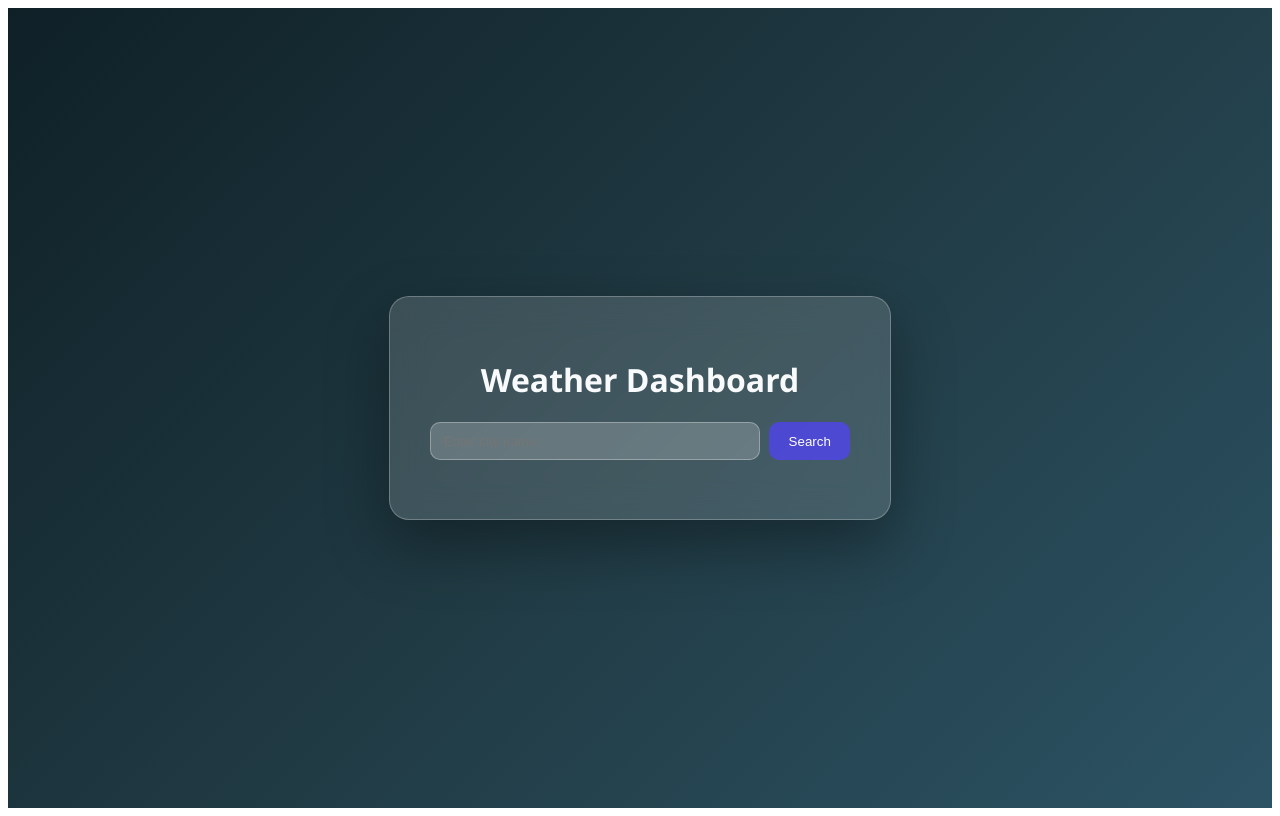
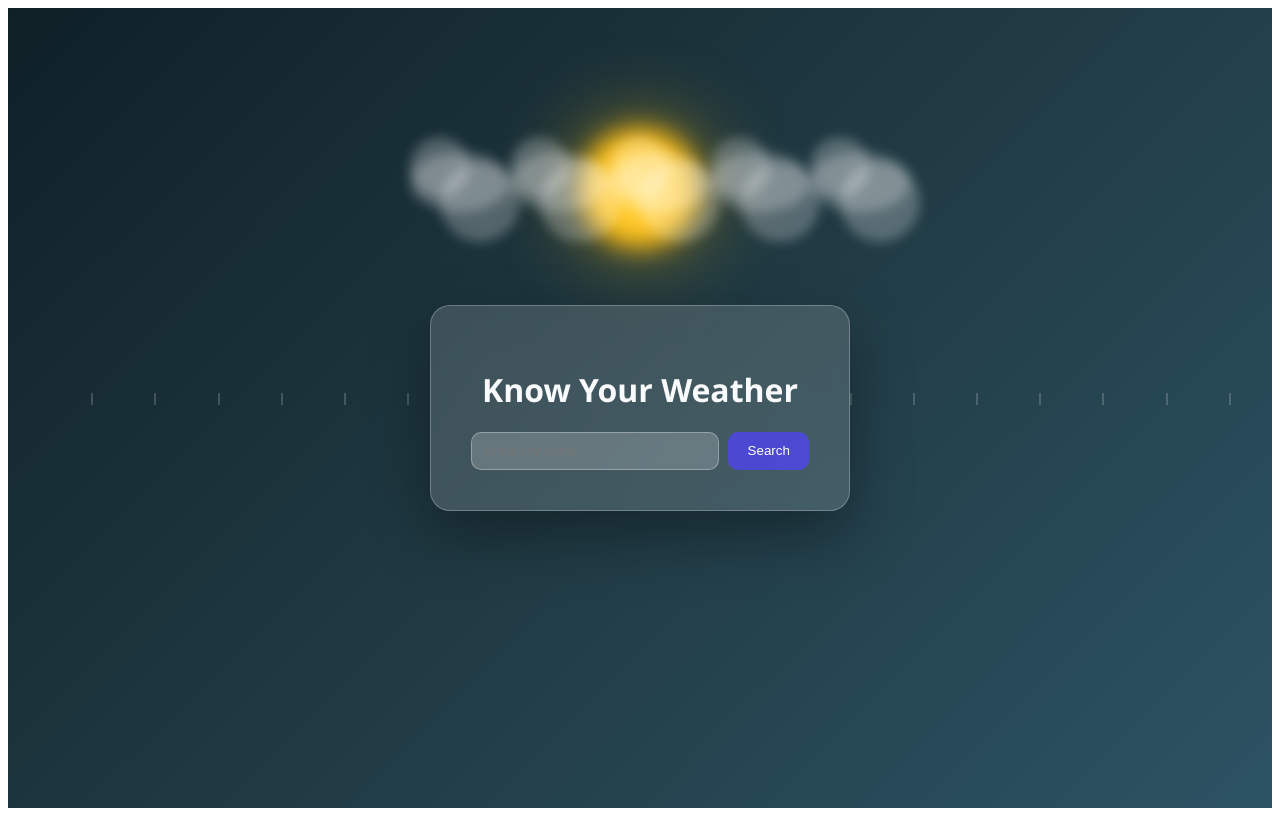
Before and after one commit to Confidentwebs/Weather-View, a Vue app: page / in a window 1280 px wide. Built offline with nearby package versions, Linux system fonts and the light colour scheme.

Commit message:
Update weather UI: add sun, clouds, rain, and improved full search layout

```diff
--- a/index.html
+++ b/index.html
@@ -2,7 +2,7 @@
 <html lang="">
   <head>
     <meta charset="UTF-8">
-    <!-- <link rel="icon" href="/favicon.ico"> -->
+    <link rel="icon" href="/favicon.ico">
     <meta name="viewport" content="width=device-width, initial-scale=1.0">
     <title>Weather Dashboard</title>
   </head>
--- a/src/App.vue
+++ b/src/App.vue
@@ -1,7 +1,21 @@
 <template>
   <div class="app">
-    <div class="weather-card">
-      <h1>Weather Dashboard</h1>
+    <!-- Background weather objects -->
+    <div class="weather-background">
+      <div class="sun"></div>
+      <!-- Clouds floating around sun -->
+      <div class="cloud" v-for="n in 5" :key="'cloud'+n" :style="{'--i': n}"></div>
+      <!-- Raindrops -->
+      <div class="raindrop" v-for="n in 20" :key="'rain'+n" :style="{'--i': n}"></div>
+    </div>
+
+    <div
+      class="weather-container"
+      :class="{ searched: weatherStore.currentWeather }"
+    >
+      <!-- Card before search -->
+      <div v-if="!weatherStore.currentWeather" class="weather-card">
+        <h1>Know Your Weather</h1>
 
         <div class="search">
           <input
@@ -12,12 +26,21 @@
           />
           <button @click="getWeather">Search</button>
         </div>
+      </div>
 
-      <p v-if="weatherStore.currentWeather" class="location">
-        Showing weather for {{ weatherStore.currentWeather.name }}
-      </p>
+      <!-- Full UI after search -->
+      <div v-else class="weather-full">
+        <div class="search-bar">
+          <input
+            type="text"
+            placeholder="Search another city"
+            v-model="cityInput"
+            @keyup.enter="getWeather"
+          />
+          <button @click="getWeather">Search</button>
+        </div>
 
-      <div v-if="weatherStore.currentWeather" class="current-weather">
+        <div class="current-weather">
           <h2>{{ weatherStore.currentWeather.name }}</h2>
           <p class="description">
             {{ weatherStore.currentWeather.weather[0].description }}
@@ -30,15 +53,13 @@
         <div v-if="weatherStore.forecast.length" class="forecast">
           <h3>5-Day Forecast</h3>
           <ul>
-          <li
-            v-for="(day, index) in weatherStore.forecast"
-            :key="index"
-          >
+            <li v-for="(day, index) in weatherStore.forecast" :key="index">
               <span>{{ day.dt_txt }}</span>
               <span>{{ day.main.temp }} °C</span>
               <span>{{ day.weather[0].description }}</span>
             </li>
           </ul>
+        </div>
       </div>
     </div>
   </div>
@@ -60,6 +81,7 @@ function getWeather() {
 </script>
 
 <style scoped>
+/* App background */
 .app {
   min-height: 100vh;
   display: flex;
@@ -67,32 +89,132 @@ function getWeather() {
   align-items: center;
   background: linear-gradient(135deg, #0f2027, #203a43, #2c5364);
   font-family: "Segoe UI", Tahoma, sans-serif;
+  overflow: hidden;
+  position: relative;
+  color: #f8fafc;
 }
 
+/* Background weather objects container */
+.weather-background {
+  position: absolute;
+  width: 100%;
+  height: 100%;
+  overflow: hidden;
+  top: 0;
+  left: 0;
+  z-index: 1;
+}
+
+/* Sun */
+.sun {
+  position: absolute;
+  top: 15%;
+  left: 50%;
+  width: 120px;
+  height: 120px;
+  margin-left: -60px;
+  background: radial-gradient(circle, #ffe066 0%, #ffba08 70%);
+  border-radius: 50%;
+  filter: blur(12px);
+  z-index: 1;
+  box-shadow: 0 0 80px rgba(255, 190, 0, 0.6);
+}
+
+/* Clouds */
+.cloud {
+  position: absolute;
+  background: rgba(255, 255, 255, 0.25);
+  border-radius: 50%;
+  width: 100px;
+  height: 60px;
+  filter: blur(6px);
+  top: 18%; /* roughly same line as sun */
+  left: calc(-200px - var(--i) * 100px); /* spread clouds horizontally */
+  animation: float 10s linear infinite;
+  z-index: 2;
+}
+
+.cloud::before,
+.cloud::after {
+  content: '';
+  position: absolute;
+  background: rgba(255, 255, 255, 0.25);
+  width: 60px;
+  height: 60px;
+  border-radius: 50%;
+  top: -15px;
+}
+
+.cloud::after {
+  width: 80px;
+  height: 80px;
+  top: 10px;
+  left: 30px;
+}
+
+/* Floating animation */
+@keyframes float {
+  0% { transform: translateX(-200px); }
+  100% { transform: translateX(120vw); }
+}
+
+/* Raindrops */
+.raindrop {
+  position: absolute;
+  width: 2px;
+  height: 12px;
+  background: rgba(255, 255, 255, 0.6);
+  top: -10px;
+  left: calc(5% * var(--i) + 20px);
+  animation: rain 1s linear infinite;
+  z-index: 1;
+}
+
+@keyframes rain {
+  0% { transform: translateY(-10px); opacity: 0.6; }
+  100% { transform: translateY(100vh); opacity: 0; }
+}
+
+/* Container adjusts for card vs full UI */
+.weather-container {
+  z-index: 3;
+  width: 420px;
+  transition: all 0.5s ease-in-out;
+}
+
+.weather-container.searched {
+  width: 90%;
+  max-width: 900px;
+}
+
+/* Card before search */
 .weather-card {
-  width: 420px;
   padding: 2.5rem;
   border-radius: 20px;
   text-align: center;
-
   background: rgba(255, 255, 255, 0.15);
   backdrop-filter: blur(18px);
   -webkit-backdrop-filter: blur(18px);
-
   border: 1px solid rgba(255, 255, 255, 0.25);
   box-shadow: 0 25px 60px rgba(0, 0, 0, 0.35);
-  color: #f8fafc;
-
-  /* 👇 IMPORTANT FIX */
-  max-height: calc(100vh - 6rem);
-  overflow: hidden;
 }
 
+/* Full weather UI after search */
+.weather-full {
+  padding: 2rem;
+  border-radius: 20px;
+  background: rgba(255, 255, 255, 0.05);
+  backdrop-filter: blur(15px);
+  display: flex;
+  flex-direction: column;
+  gap: 1.5rem;
+  text-align: center;
+}
 
-.search {
+.search, .search-bar {
   display: flex;
   gap: 0.6rem;
-  margin-bottom: 1.2rem;
+  justify-content: center;
 }
 
 input {
@@ -114,7 +236,7 @@ button {
 }
 
 .current-weather {
-  margin-top: 1.5rem;
+  margin-top: 1rem;
 }
 
 .temp {
@@ -123,12 +245,11 @@ button {
 }
 
 .forecast {
-  margin-top: 2rem;
-
   max-height: 260px;
   overflow-y: auto;
   padding-right: 4px;
 }
+
 .forecast::-webkit-scrollbar {
   width: 6px;
 }
@@ -137,7 +258,6 @@ button {
   background: rgba(255, 255, 255, 0.25);
   border-radius: 10px;
 }
-
 
 ul {
   list-style: none;
@@ -154,15 +274,13 @@ li {
   margin-bottom: 0.5rem;
 }
 
-@media (max-height: 750px) {
-  .weather-card {
-    max-height: calc(100vh - 4rem);
-    padding: 2rem 1.5rem;
+@media (max-width: 768px) {
+  .weather-container.searched {
+    width: 95%;
   }
 
-  .forecast {
-    max-height: 200px;
+  .weather-full {
+    padding: 1rem;
   }
 }
-
 </style>
```
Also changed, not shown: 1 other file (tests, documents, lock files or other folders). Lines whose indentation alone changed are shown as unchanged.
